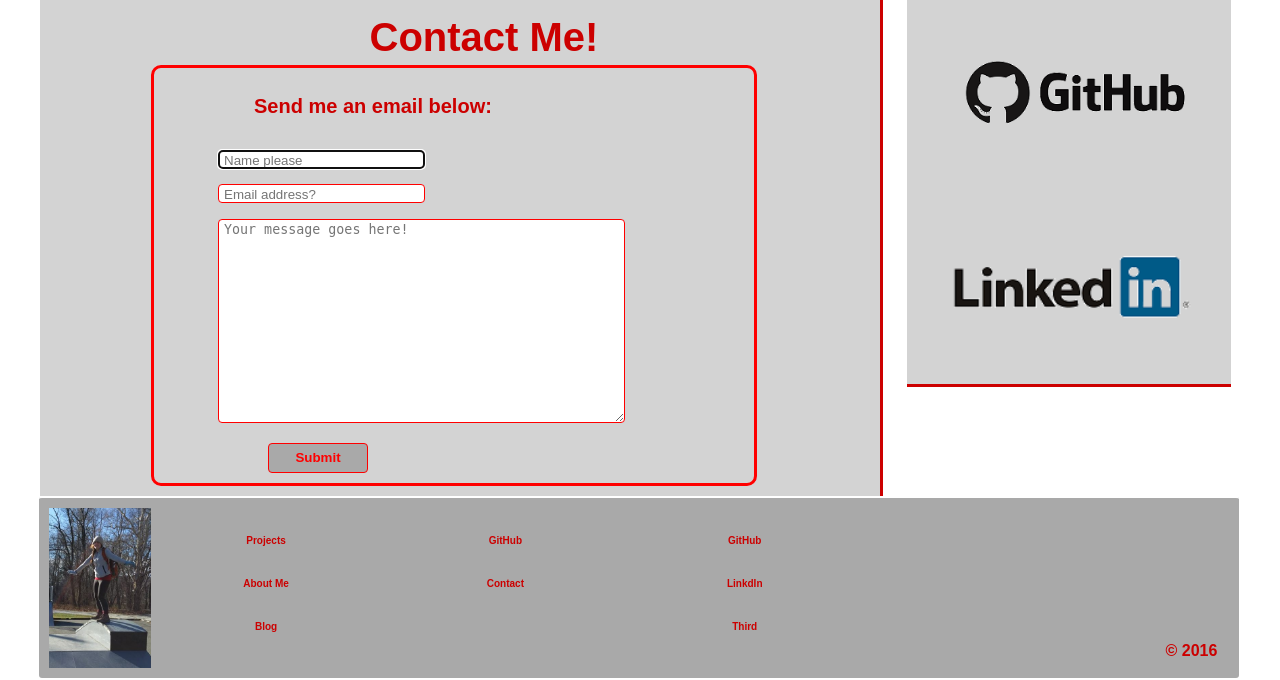
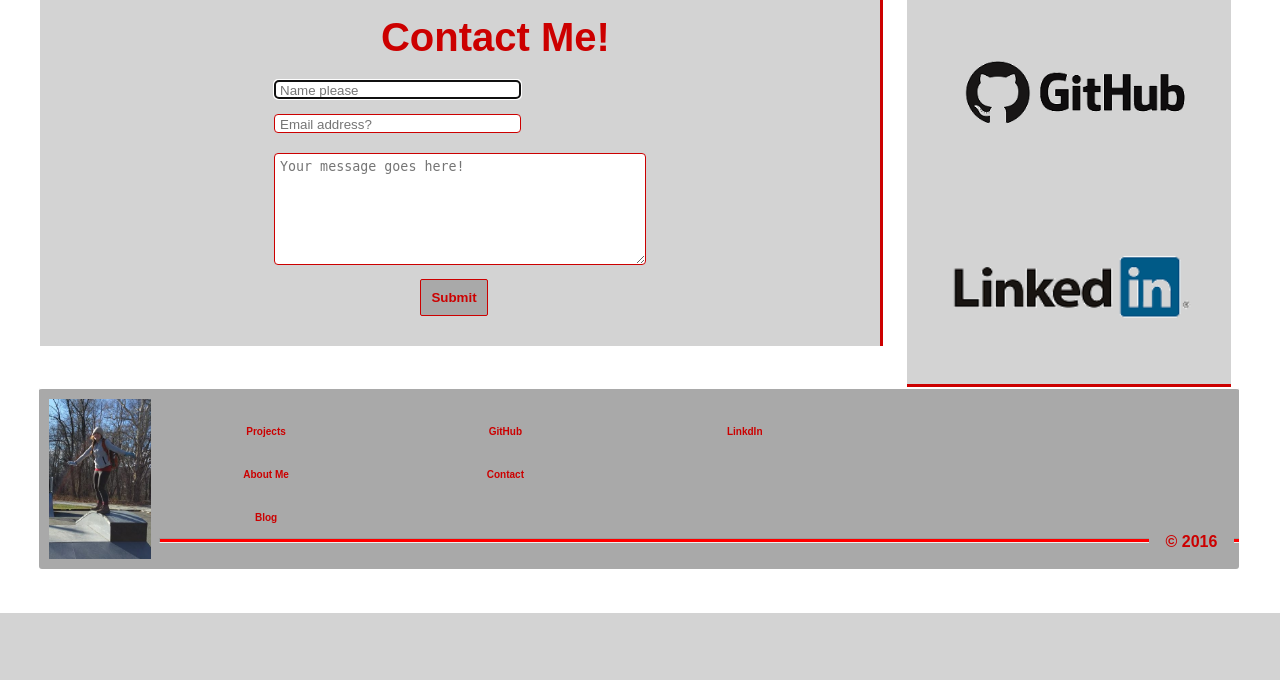
Before and after one commit to juli212/juli212.github.io, a PHP site: page /contact.html in a window 1280 px wide. Shown: the part 187-867 px from the top of the page. After the commit the page ends 800 px from the top, so only its background shows below. Run offline with PHP 8.4, Linux system fonts and the light colour scheme; some libraries are stand-ins or nearby versions.

Commit message:
restyle contact form

```diff
--- a/contact.html
+++ b/contact.html
@@ -44,19 +44,10 @@
 		<section>
 			<h2>Contact Me!</h2>
 			<form id="contact" action="" method="post">
-				<h4>Send me an email below:</h4>
-				<fieldset>
-					<input placeholder="Name please" type="text" tabindex="1" required autofocus>
-				</fieldset>
-				<fieldset>
-					<input placeholder="Email address?" type="text" tabindex="3" required autofocus>
-				</fieldset>
-				<fieldset>
-					<textarea placeholder="Your message goes here!" type="text" tabindex="3" required></textarea>
-				</fieldset>
-				<fieldset>
-					<button name="submit!" type="submit" id="contact-submit" data-submit="...Sending">Submit</button>
-				</fieldset>
+				<input placeholder="Name please" type="text" tabindex="1" required autofocus>
+				<input placeholder="Email address?" type="text" tabindex="3" required autofocus>
+				<textarea placeholder="Your message goes here!" type="text" tabindex="3" required></textarea>
+				<button name="submit!" type="submit" id="contact-submit" data-submit="...Sending">Submit</button>
 			</form>
 		</section>
 
@@ -70,24 +61,24 @@
 		</aside>
 	<footer>
 		<a href="index.html"><img src="imgs/me2.png" /></a>
-		<!--  -->
 		<table>
 			<tr>
 				<td><a href="projects/index.html" >Projects</a></td>
 				<td><a href="https://github.com/juli212">GitHub</a></td>
-				<td><a href="https://github.com/juli212">GitHub</a></td>
+				<td><a href="#">LinkdIn</a></td>
 			</tr>
 			<tr>
 				<td><a href="about.html" >About Me</a></td>
 				<td><a href="contact.html" >Contact</a></td>
-				<td><a href="#">LinkdIn</a></td>
+				<td><a href="#"></a></td>
 			</tr>
 			<tr>
 				<td><a href="blog/index.html" >Blog</a></td>
-				<td></td>
-				<td><a href="#">Third</a></td>
+				<td><a href="#"></a></td>
+				<td><a href="#"></a></td>
 			</tr>
 		</table>
+		<hr>
 		<p>&copy; 2016</p>
 	</footer>
 </body>
--- a/stylesheets/contact.css
+++ b/stylesheets/contact.css
@@ -1,15 +1,50 @@
-form {
-	border: 3px solid #FF0000; border-radius: 10px; width: 600px; margin: 0 auto;
+section h2 {
+	margin: 0;
+	margin-left: 10%;
 }
+
+section form {
+	border-radius: 10px;
+	width: 80%;
+	max-width: 500px;
+	margin: 0 auto;
+	margin-top: 10px;
+}
+
+@media only screen and (min-width: 600px) {
+	section form {
+		width: 400px;
+	}
+}
+
 form fieldset {
 	border: none;
 }
 form input {
-	min-width: 200px; border: 1px solid #FF0000; margin: 0px 0px 0px 50px; padding: 2px 0px 0px 5px; border-radius: 4px;
+	width: 60%;
+	border: 1px solid #cc0000;
+	margin: 5px 5px 10px 5%;
+	padding: 2px 0px 0px 5px;
+	border-radius: 4px;
 }
 form textarea {
-	min-width: 400px; min-height: 200px; border: 1px solid #FF0000; margin: 0px 0px 0px 50px; padding: 2px 0px 0px 5px; border-radius: 4px;
+	width: 90%;
+	min-height: 100px;
+	border: 1px solid #cc0000;
+	margin: 10px 5%;
+	padding: 5px;
+	border-radius: 4px;
 }
 form button {
-	width: 100px; height: 30px; margin: 0px 0px 0px 100px; border: 1px solid #FF0000; background-color: #A9A9A9; color: #FF0000; font-weight: bold; border-radius: 4px;
+	width: 100px
+	height: 30px;
+	margin: 0 auto;
+	margin-bottom: 20px;
+	padding: 10px;
+	border: 1px solid #cc0000;
+	background-color: #A9A9A9;
+	color: #cc0000;
+	font-weight: bold;
+	border-radius: 2px;
+	display: block;
 }
```
